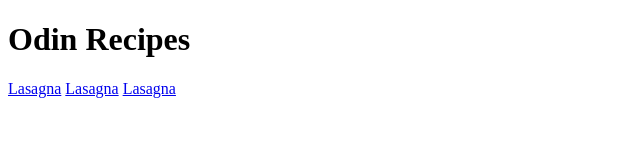
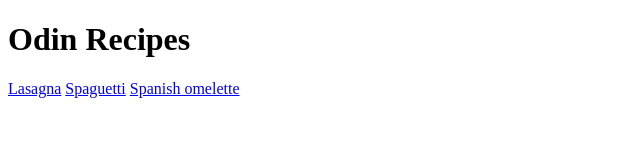
Before and after one commit to Antoal83/odin-recipes, a plain HTML site: page index.html in a window 1280 px wide. Shown: the full height of the page, 0-640 px from the left. Drawn offline with Linux system fonts and the light colour scheme.

Commit message:
Change recipes name

```diff
--- a/index.html
+++ b/index.html
@@ -9,8 +9,8 @@
 <body>
     <h1>Odin Recipes</h1>
     <a href="recipes\lasagna.html">Lasagna</a>
-    <a href="recipes\spaguetti.html">Lasagna</a>
-    <a href="recipes\spanish-omelette.html">Lasagna</a>
+    <a href="recipes\spaguetti.html">Spaguetti</a>
+    <a href="recipes\spanish-omelette.html">Spanish omelette</a>
 
 </body>
 </html>
```
